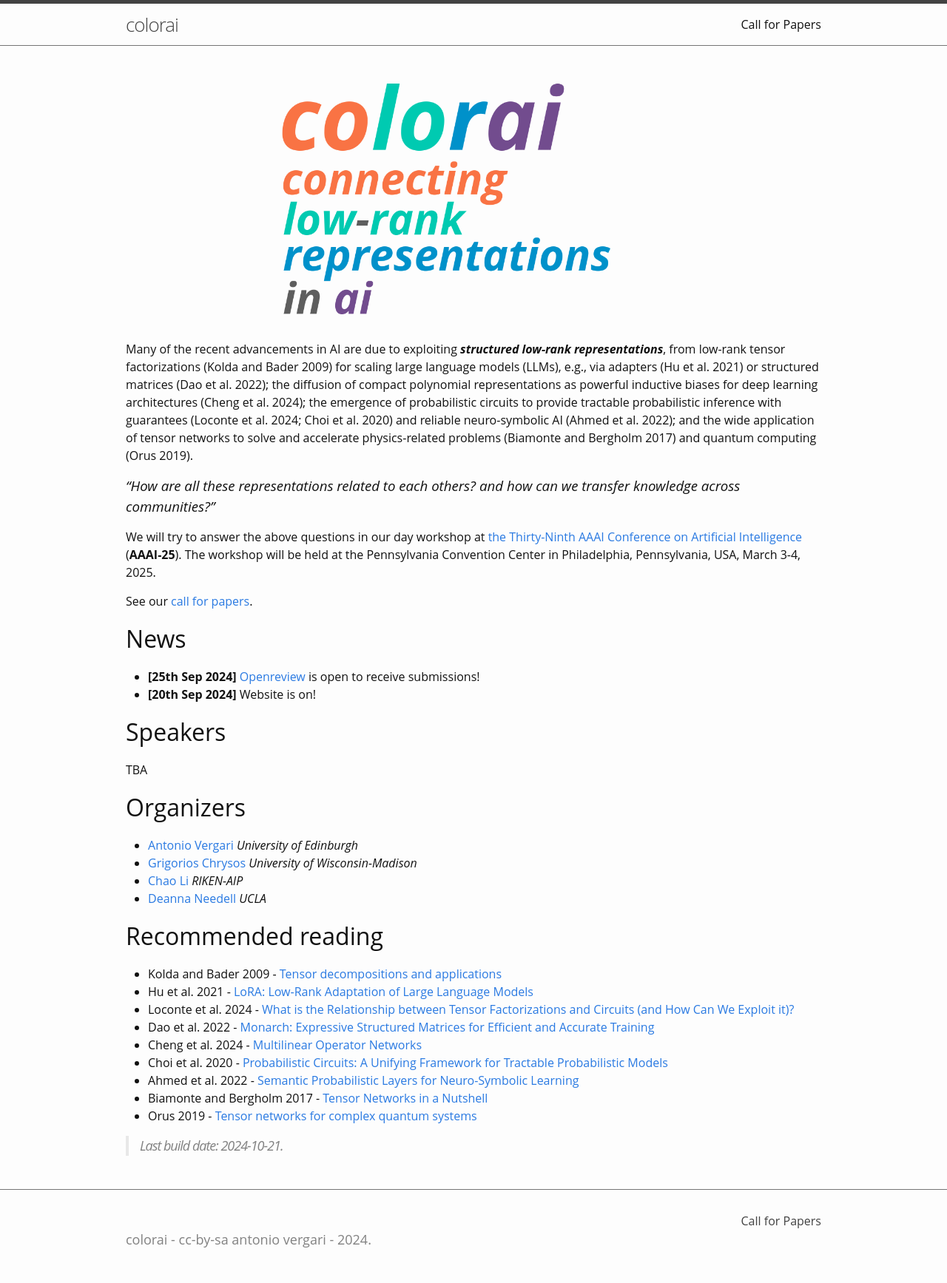
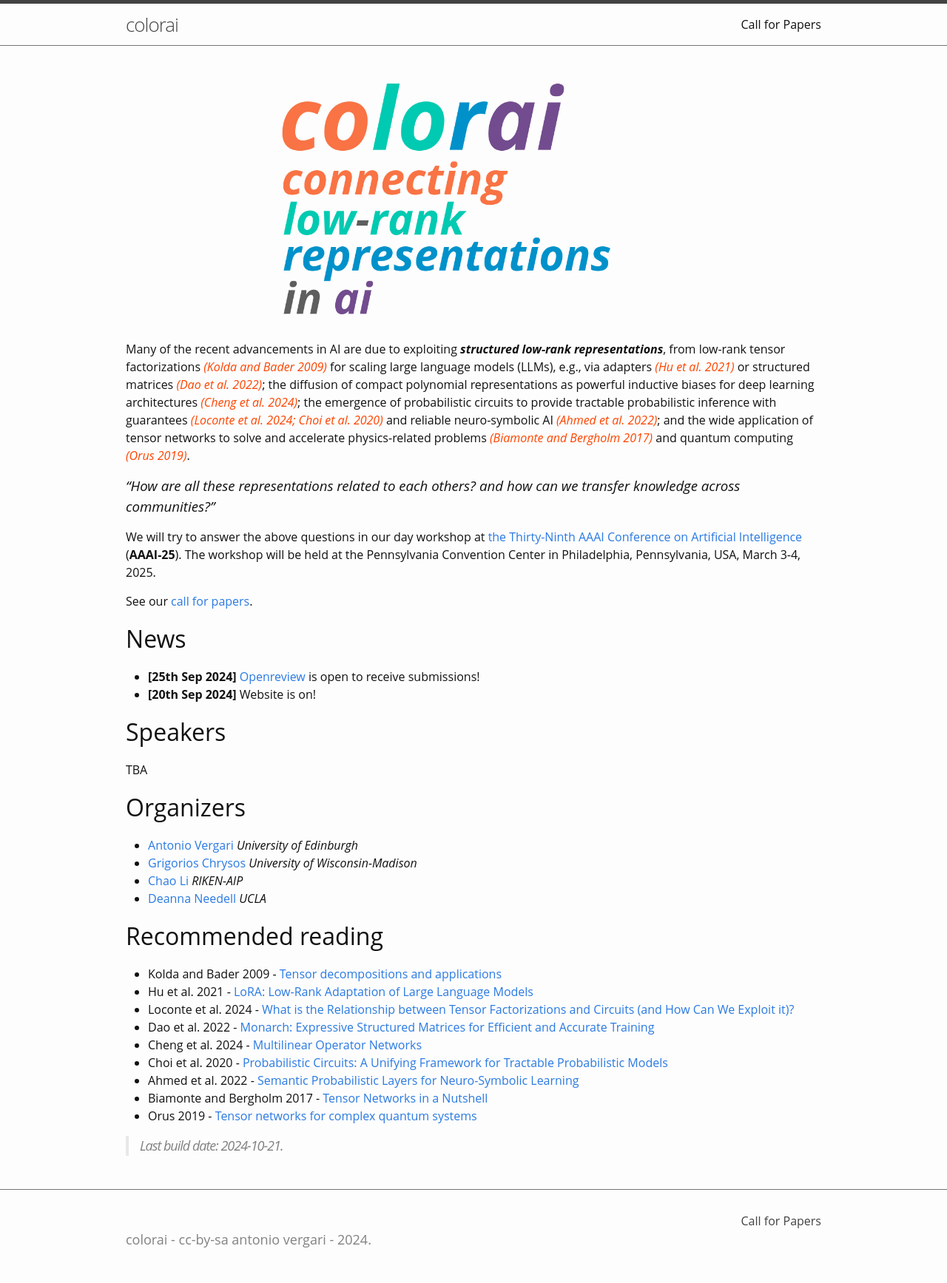
Before and after one commit to april-tools/colorai, a Jekyll site: the page built from index.md, in a window 1280 px wide. Shown: the whole page at 74% size. Built offline with Jekyll 4.4.1, drawn with Linux system fonts in a browser that asks for light colours; some web fonts are replaced.

Commit message:
citation style

```diff
--- a/css/main.scss
+++ b/css/main.scss
@@ -60,3 +60,8 @@ $on-laptop:        800px !default;
   "layout",
   "custom"
 ;
+
+cite {
+  color:orangered;
+  font-style: italic;
+}
--- a/index.md
+++ b/index.md
@@ -4,8 +4,8 @@ title: Home
 
 {% include figure.html img="colorai.png" alt="colorai logo" width="60%" %}
 
-Many of the recent advancements in AI are due to exploiting <i><b>structured low-rank representations</b></i>, from  low-rank tensor factorizations (Kolda and Bader 2009) for scaling large language models (LLMs), e.g., via adapters (Hu et al. 2021) or structured matrices
-(Dao et al. 2022); the diffusion of compact polynomial representations as powerful inductive biases for deep learning architectures (Cheng et al. 2024); the emergence of probabilistic circuits to provide tractable probabilistic inference with guarantees (Loconte et al. 2024; Choi et al. 2020) and reliable neuro-symbolic AI (Ahmed et al. 2022); and the wide application of tensor networks to solve and accelerate physics-related problems (Biamonte and Bergholm 2017) and quantum computing (Orus 2019).
+Many of the recent advancements in AI are due to exploiting <i><b>structured low-rank representations</b></i>, from  low-rank tensor factorizations <cite>(Kolda and Bader 2009)</cite> for scaling large language models (LLMs), e.g., via adapters <cite>(Hu et al. 2021)</cite> or structured matrices
+<cite>(Dao et al. 2022)</cite>; the diffusion of compact polynomial representations as powerful inductive biases for deep learning architectures <cite>(Cheng et al. 2024)</cite>; the emergence of probabilistic circuits to provide tractable probabilistic inference with guarantees <cite>(Loconte et al. 2024; Choi et al. 2020)</cite> and reliable neuro-symbolic AI <cite>(Ahmed et al. 2022)</cite>; and the wide application of tensor networks to solve and accelerate physics-related problems <cite>(Biamonte and Bergholm 2017)</cite> and quantum computing <cite>(Orus 2019)</cite>.
 
 ### *"How are all these representations related to each others? and how can we transfer knowledge across communities?"*
 
```
